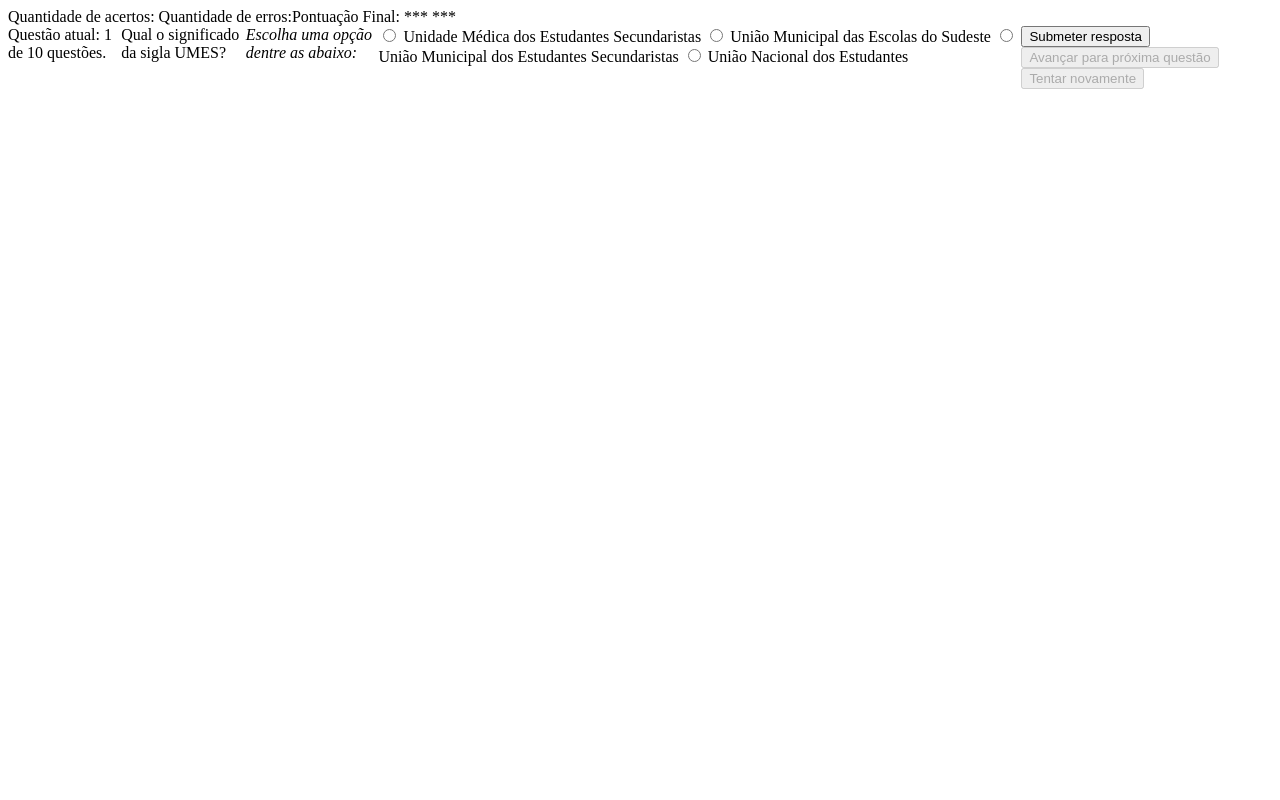
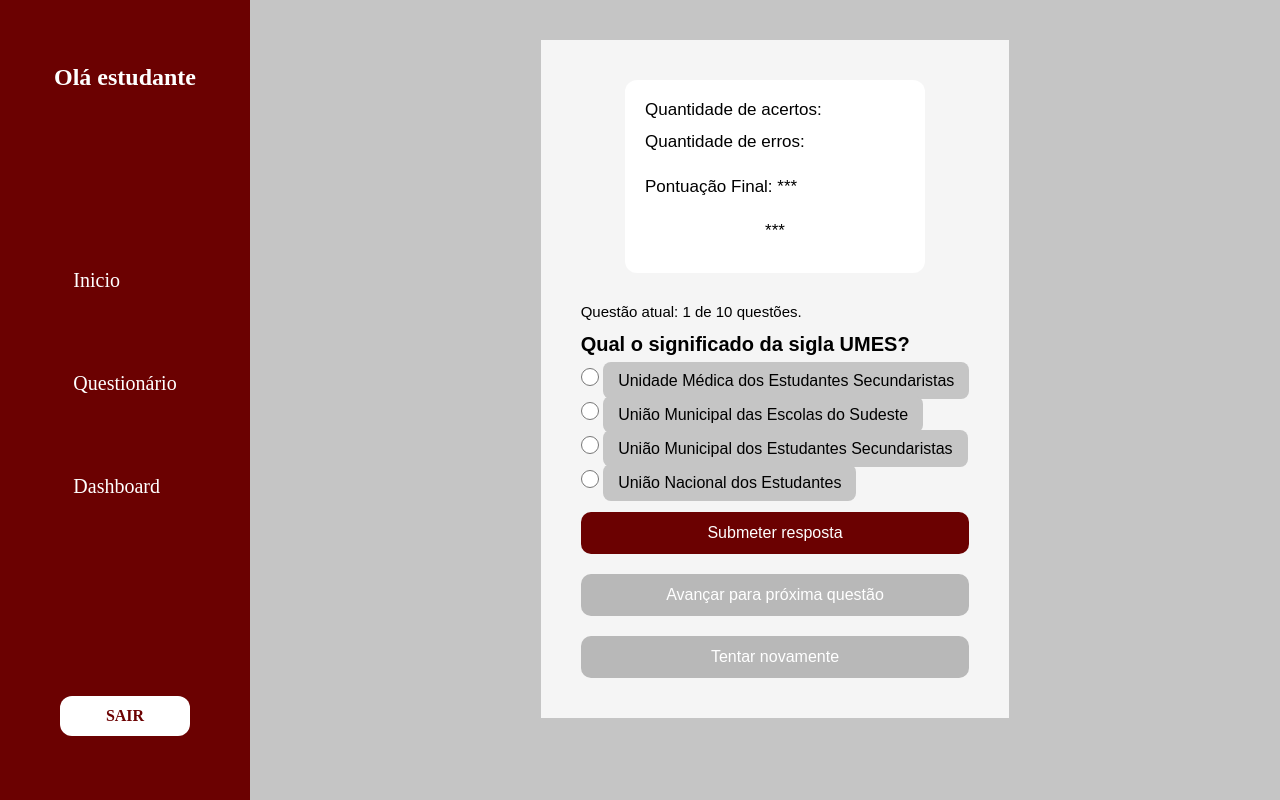
Before and after one commit to CintiaMiranda2006/UMES1, a website: page public/quizz.html in a window 1280 px wide. Both pictures are taken after a click on the button "INICIAR QUIZ". Drawn offline with Linux system fonts and the light colour scheme.

Commit message:
iniciando o css do questionario

```diff
--- /dev/null
+++ b/public/quizz.css
@@ -0,0 +1,174 @@
+* {
+    margin: 0;
+    padding: 0;
+    box-sizing: border-box;
+}
+
+
+
+body {
+    background: #c5c5c5;
+    display: flex;
+    justify-content: center;
+    padding: 40px 0;
+}
+
+
+.nav-bar{
+    display: flex;
+    height: 100vh;
+    width: 250px;
+    justify-content: space-around;
+    flex-direction: column;
+    background-color: #6B0101;
+    align-items: center;
+    gap: 50px;
+    color: #fff;
+    position: fixed;
+    left: 0;
+    top: 0;
+}
+
+.links{
+    display: flex;
+    flex-direction: column;
+    gap: 80px;
+
+}
+
+.links a {
+    color: #fff;
+    text-decoration: none;
+    font-size: 20px;
+
+}
+
+
+
+.sair{
+    display: flex;
+    color: #6B0101;
+    background-color: #fff;
+    border-radius: 12px;
+    width: 130px;
+    height: 40px;
+    align-items: center;
+    justify-content: center;
+    margin-top: 20px;
+}
+
+
+.sair a {
+    text-decoration: none;
+    color: #6B0101;
+    font-weight: 600;
+}
+
+
+#container-quizz{
+    display: flex;
+    margin-left: 270px;
+    padding: 40px;
+    font-family: 'Arial', sans-serif;
+    flex-direction: column;
+    align-items: center;
+    gap: 30px;
+    background-color: #f5f5f5;
+}
+
+.flex-colunar {
+    display: flex;
+    flex-direction: column;
+    gap: 12px;
+}
+
+
+#btnIniciarQuiz {
+    display: flex;
+    padding: 12px 10px;
+    font-size: 18px;
+    color: aliceblue;
+    background-color: #6B0101;
+    border: none;
+    border-radius: 12px;
+    align-items: center;
+    justify-content: center;
+    width: 180px;
+    height: 50px;
+
+}
+
+
+#pontuacao {
+    display: flex;
+    flex-direction: column;
+    gap: 15px;
+    width: 300px;
+    background-color: #fff;
+    border-radius: 12px;
+    padding: 20px;
+}
+
+
+#pontuacao span {
+    font-size: 17px;
+}
+
+.radio {
+    width: 18px;
+    height: 18px;
+    cursor: pointer;
+}
+
+#infoQuestao span {
+    font-size: 15px;
+}
+
+#spanQuestaoExibida {
+    font-size: 20px;
+    font-weight: 700;
+}
+
+#infoAlternativas span {
+    font-size: 15px;
+}
+
+#opções span{
+    display: flex;
+    align-items: center;
+    gap: 10px;
+    font-size: 17px;
+    margin-bottom: 8px;
+}
+
+.option {
+    padding: 10px 15px;
+    border-radius: 8px;
+    background-color: #c5c5c5;
+}
+
+#botoes button {
+    padding: 12px 25px;
+    border: none;
+    border-radius: 10px;
+    background: #6B0101;
+    color: #fff;
+    font-size: 16px;
+    margin-top: 8px;
+}
+
+#botoes button:disabled {
+    background: #b8b8b8;
+}
+
+
+#pontuacaoFinal {
+padding-top: 10px;
+}
+
+#msgFinal {
+    font-size: 18px;
+    text-align: center;
+    padding: 12px;
+    border-radius: 8px;
+}
--- a/public/quizz.html
+++ b/public/quizz.html
@@ -1,15 +1,32 @@
 <!DOCTYPE html>
-<html lang="en">
+<html lang="pt-br">
 
 <head>
     <meta charset="UTF-8">
     <meta name="viewport" content="width=device-width, initial-scale=1.0">
     <title> Quiz</title>
-    <link rel="stylesheet" href="">
+    <link rel="stylesheet" href="quizz.css">
 </head>
 
 
 <body onload="onloadEsconder()">
+
+       <div class="nav-bar">
+        <h2 id="nome_usuario"> Olá estudante </h2>
+
+    <div class="links">
+        <a href="pagina_inicial.html">Inicio</a>
+        <a href="quizz.html">Questionário</a>
+        <a href="dashboard.html">Dashboard</a>
+    </div>
+
+
+    <div class="sair">
+        <a href="index.html">SAIR</a>
+    </div>
+
+    </div>
+
     <div id="container-quizz">
 
         <button id="btnIniciarQuiz" onclick="iniciarQuiz()">INICIAR QUIZ</button>
@@ -43,10 +60,10 @@
             <div id="perguntaDaQuestaoAtual" class="padding-8">
                 <span id="spanQuestaoExibida" class="text-bold"></span>
             </div>
-
+<!--
             <div id="infoAlternativas" class="padding-8">
                 <span><em>Escolha uma opção dentre as abaixo:</em></span>
-            </div>
+            </div> -->
 
             <div id="opcoes" class="flex-colunar padding-8">
                 <span>
@@ -130,11 +147,11 @@
         },
 
          {
-            pergunta: "Qual conquista estudantil garante desconto em eventos culturais?",
-            alternativaA: "Passe Livre",
-            alternativaB: "Bolsa de estudos",
-            alternativaC: "Meia-entrada estudantil ",
-            alternativaD: "Acesso gratuito à internet",
+            pergunta: "Em que ano o voto facultativo para jovens de 16 anos foi estabelecido no Brasil?",
+            alternativaA: "1964",
+            alternativaB: "1976",
+            alternativaC: "1988",
+            alternativaD: "1993",
             alternativaCorreta: "alternativaC"
         },
 
@@ -261,12 +278,14 @@
 
         desmarcarRadioButtons()
 
-        if (numeroDaQuestaoAtual < quantidadeDeQuestoes - 1) {
+        if (numeroDaQuestaoAtual <= quantidadeDeQuestoes - 1) {
             preencherHTMLcomQuestaoAtual(numeroDaQuestaoAtual)
-        } else if (numeroDaQuestaoAtual == quantidadeDeQuestoes - 1) {
-            alert("Atenção... a próxima é a ultima questão!")
-            preencherHTMLcomQuestaoAtual(numeroDaQuestaoAtual)
-        } else {
+        }
+        // else if (numeroDaQuestaoAtual == quantidadeDeQuestoes - 1) {
+        //     alert("Atenção... a próxima é a ultima questão!")
+        //     preencherHTMLcomQuestaoAtual(numeroDaQuestaoAtual)
+        // }
+        else {
             finalizarJogo()
         }
         limparCoresBackgroundOpcoes()
```
Also changed, not shown: public/dashboard.html (+1 -1 lines), public/pagina_inicial.html (+1 -1 lines).
